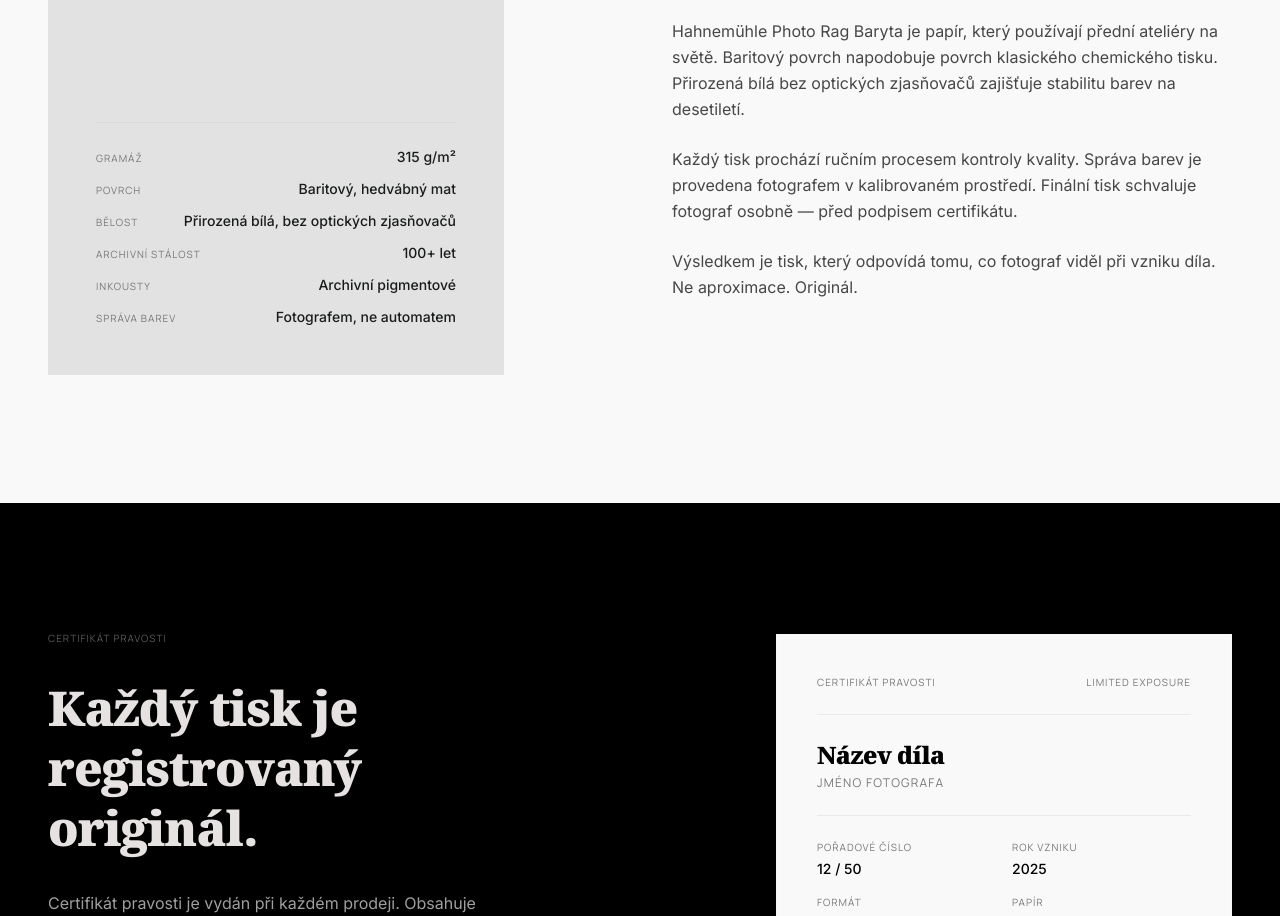
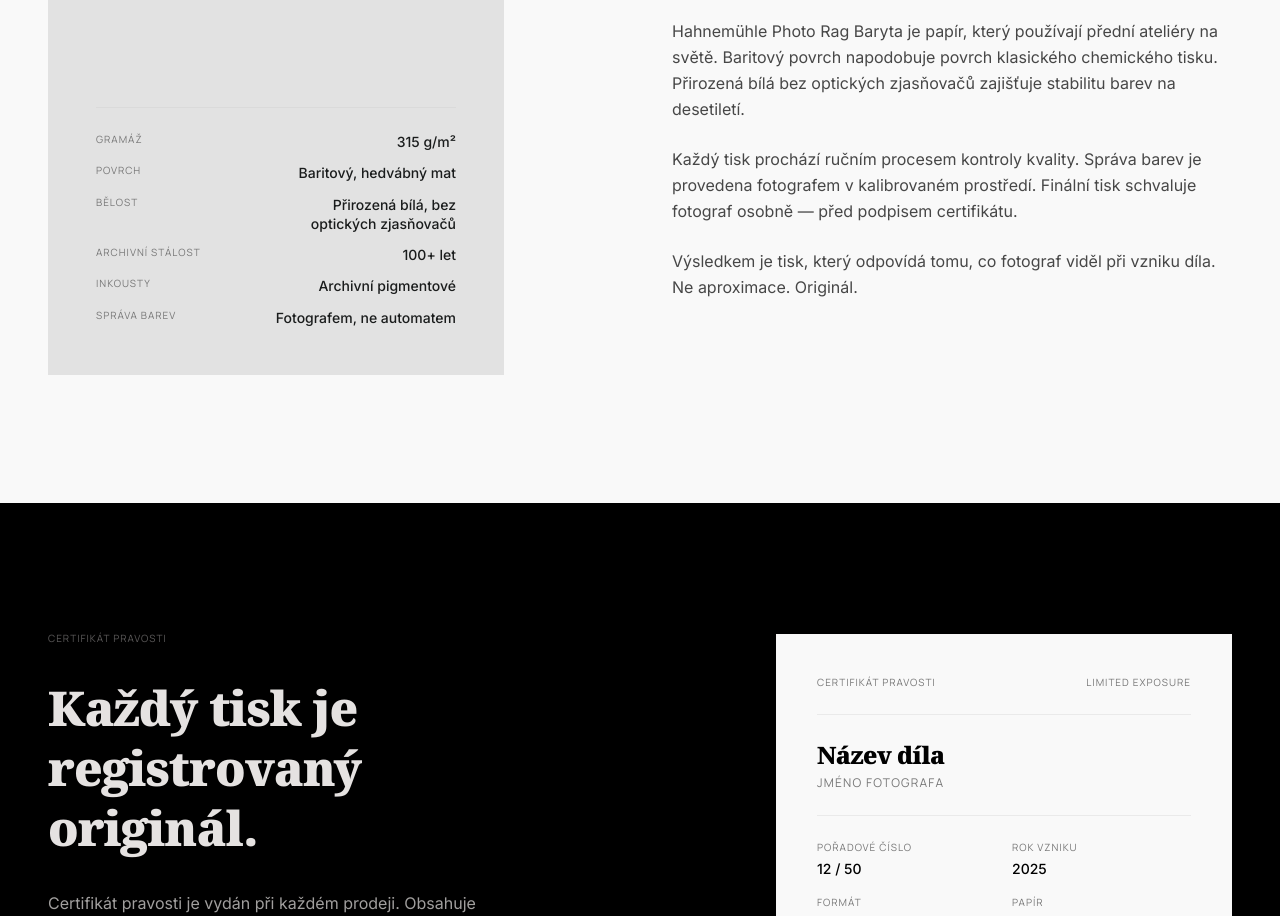
Before and after one commit to homolkamarek98-pixel/limited_exposure, a Next.js app: page /about in a window 1280 px wide. Shown: the part 3063-3979 px from the top of the page. Built offline with nearby package versions, Linux system fonts and the light colour scheme; no server answers; the database is empty.

Commit message:
fix: spec karta — grid layout místo flex, zarovnání funguje i při zalomení

```diff
--- a/src/app/about/page.tsx
+++ b/src/app/about/page.tsx
@@ -159,9 +159,9 @@ export default async function AboutPage() {
                       ["Inkousty", "Archivní pigmentové"],
                       ["Správa barev", "Fotografem, ne automatem"],
                     ].map(([k, v]) => (
-                      <div key={k} className="flex justify-between items-baseline">
-                        <span className="font-label text-[10px] uppercase tracking-widest text-outline">{k}</span>
-                        <span className="font-body text-sm font-medium">{v}</span>
+                      <div key={k} className="grid grid-cols-[5fr_6fr] gap-x-3 items-start">
+                        <span className="font-label text-[10px] uppercase tracking-widest text-outline leading-snug pt-px">{k}</span>
+                        <span className="font-body text-sm font-medium text-right leading-snug">{v}</span>
                       </div>
                     ))}
                   </div>
```
